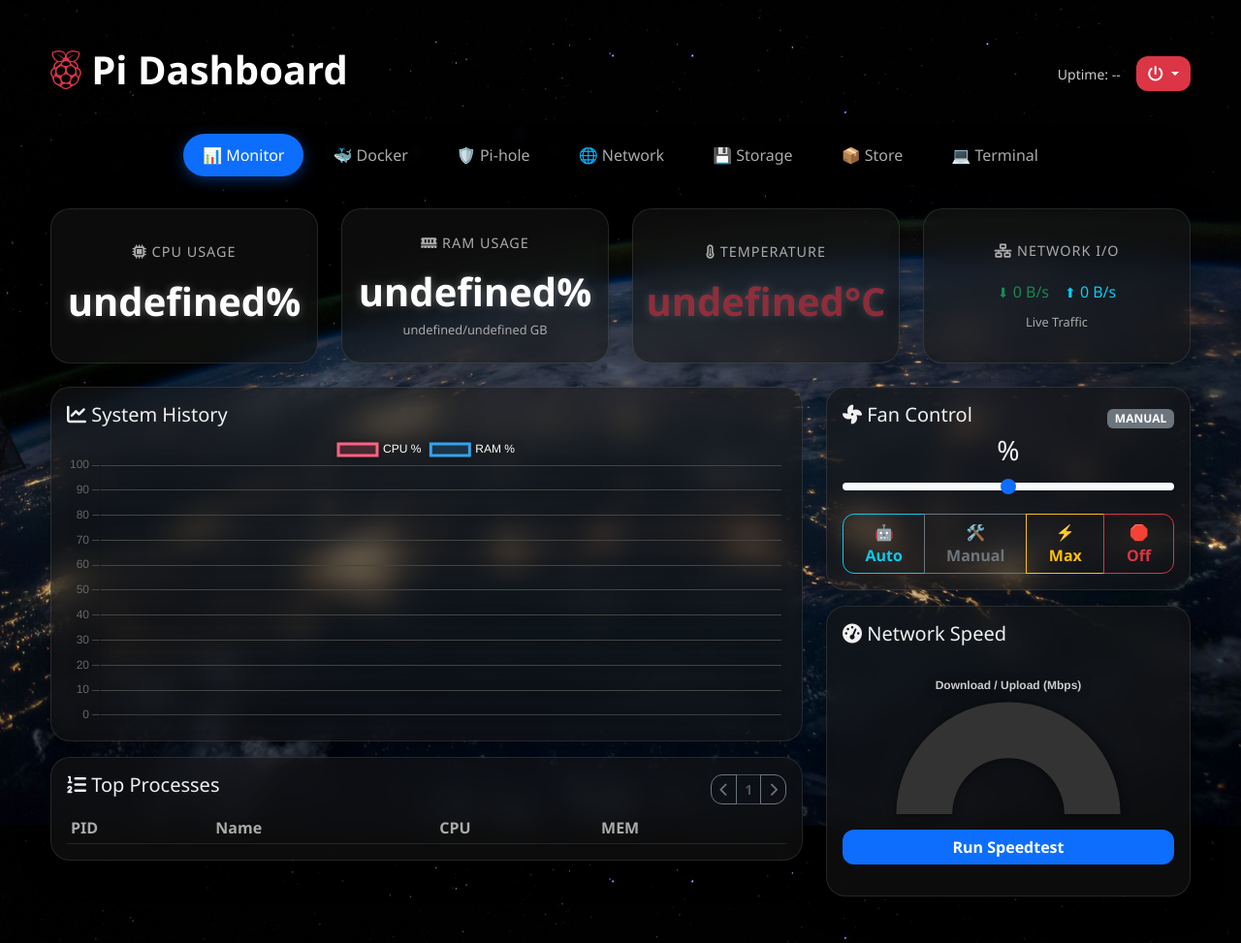
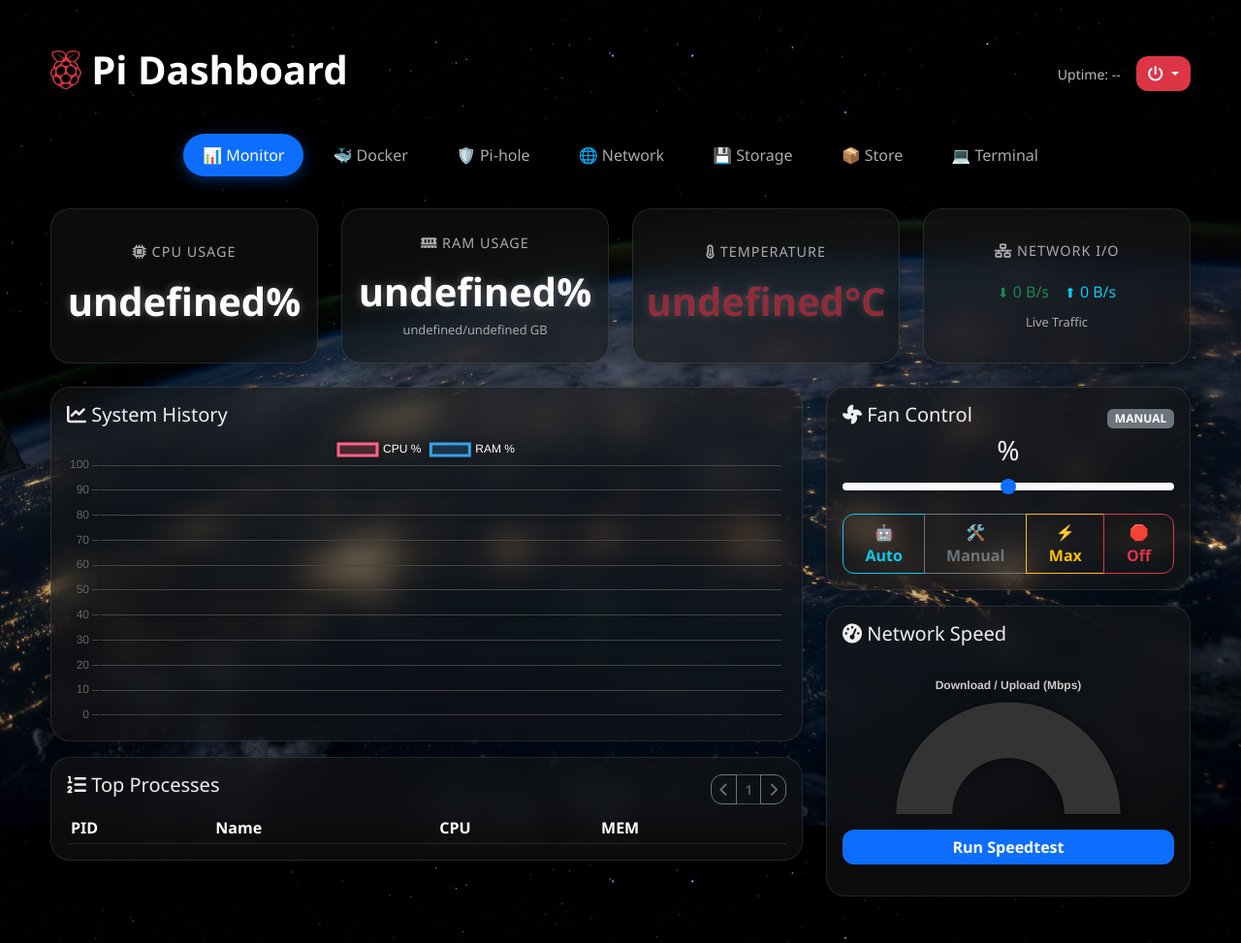
Before and after one commit to reikageisme/Dashboard_Pi4, a Flask app: template templates/index.html in a window 1280 px wide. Shown: the whole page at 97% size. Run offline with Flask 3, Linux system fonts and the light colour scheme; the template is opened without the code that fills it, so the values that code supplies are empty; some libraries are stand-ins or nearby versions.

Commit message:
UI: Improve text contrast for Top Processes and Docker tables on dark theme

```diff
--- a/static/js/script.js
+++ b/static/js/script.js
@@ -532,7 +532,7 @@
                 else if(c.status === 'exited') badgeClass = 'bg-danger';
 
                 tr.innerHTML = `
-                    <td><strong>${c.name}</strong><br><small class="text-muted">${c.image}</small></td>
+                    <td><strong>${c.name}</strong><br><small style="color: #ccc;">${c.image}</small></td>
                     <td></td>
                     <td>
                         <small class="d-block text-warning"><i class="fa-solid fa-microchip"></i> ${c.cpu || '0%'}</small>
--- a/templates/index.html
+++ b/templates/index.html
@@ -30,6 +30,10 @@
             border: 1px solid rgba(255, 255, 255, 0.1) !important;
             color: white !important;
         }
+        /* Fix Table Visibility */
+        table { color: #f0f0f0 !important; }
+        th { color: #fff !important; }
+        .text-muted { color: #bbb !important; }
     </style>
     <script src="https://cdn.jsdelivr.net/npm/chart.js"></script>
 </head>
@@ -146,7 +150,7 @@
                             </div>
                             <table class="table table-sm table-borderless mb-0">
                                 <thead>
-                                    <tr class="text-muted">
+                                    <tr>
                                         <th>PID</th>
                                         <th>Name</th>
                                         <th>CPU</th>
@@ -242,7 +246,7 @@
                             </div>
                             <div class="table-responsive" style="max-height: 400px; overflow-y: auto;">
                                 <table class="table table-sm table-borderless">
-                                    <thead class="text-muted">
+                                    <thead>
                                         <tr>
                                             <th>Tag</th>
                                             <th>Size</th>
```
